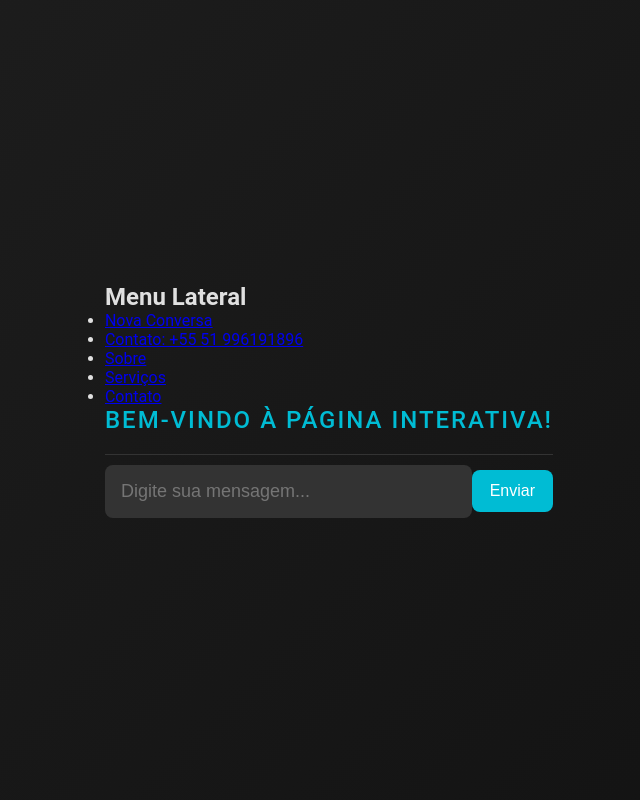
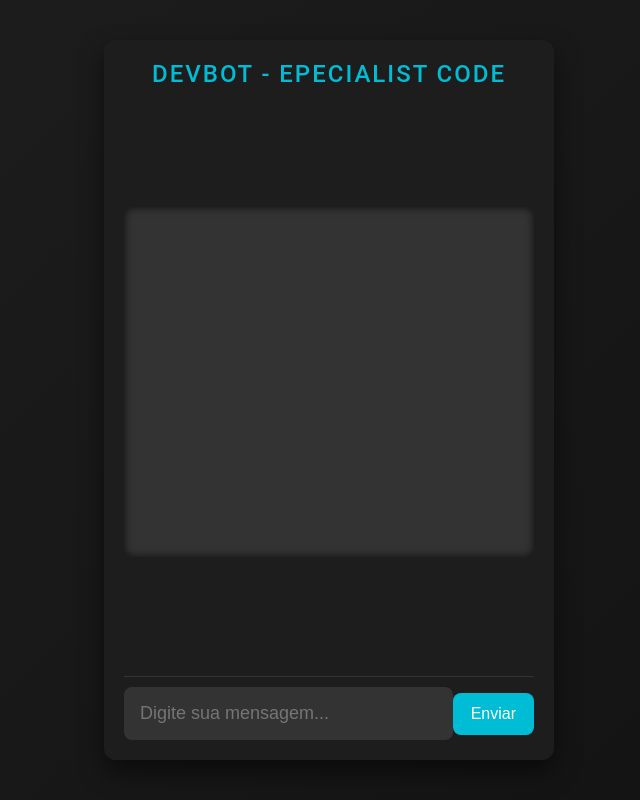
Before and after one commit to rbphishing/DEVBOT, a plain HTML site: page index.html in a window 1280 px wide. Shown: the whole page, without its empty margins (311-951 px from the left). Drawn offline with Linux system fonts and the light colour scheme.

Commit message:
Update index.html

```diff
--- a/index.html
+++ b/index.html
@@ -3,42 +3,20 @@
 <head>
     <meta charset="UTF-8">
     <meta name="viewport" content="width=device-width, initial-scale=1.0">
-    <title>Página com Chat e Menu Lateral</title>
+    <title>DevBot - Chat com IA</title>
     <link rel="stylesheet" href="style.css">
 </head>
 <body>
-    <div class="wrapper">
-        <!-- Menu Lateral -->
-        <nav class="sidebar">
-            <div class="sidebar-header">
-                <h2>Menu Lateral</h2>
-            </div>
-            <ul class="sidebar-menu">
-                <li><a href="#" id="newConversation">Nova Conversa</a></li>
-                <li><a href="https://wa.me/5551996191896" target="_blank">Contato: +55 51 996191896</a></li>
-                <li><a href="#">Sobre</a></li>
-                <li><a href="#">Serviços</a></li>
-                <li><a href="#">Contato</a></li>
-            </ul>
-        </nav>
-
-        <!-- Conteúdo Principal -->
-        <main class="content">
-            <header>
-                <h1>Bem-vindo à Página Interativa!</h1>
-            </header>
-            <section class="chatbox-container">
-                <div class="chatbox">
-                    <div class="messages" id="messages"></div>
-                    <div class="input-container">
-                        <input type="text" id="userInput" placeholder="Digite sua mensagem...">
-                        <button id="sendButton">Enviar</button>
-                    </div>
-                </div>
-            </section>
-        </main>
+    <div class="chat-container">
+        <h1>DevBot - Epecialist Code</h1>
+        <div id="chatbox">
+            <div id="messages"></div>
+        </div>
+        <div class="input-container">
+            <input type="text" id="userInput" placeholder="Digite sua mensagem...">
+            <button id="sendButton">Enviar</button>
+        </div>
     </div>
-
     <script src="script.js"></script>
 </body>
 </html>
```
